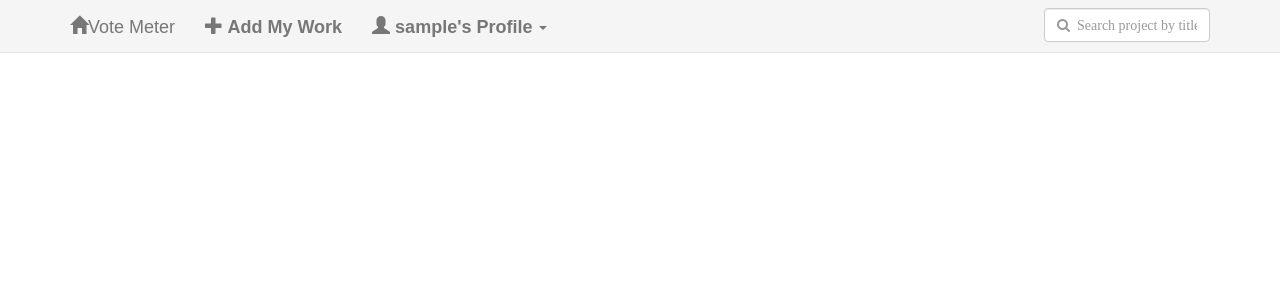
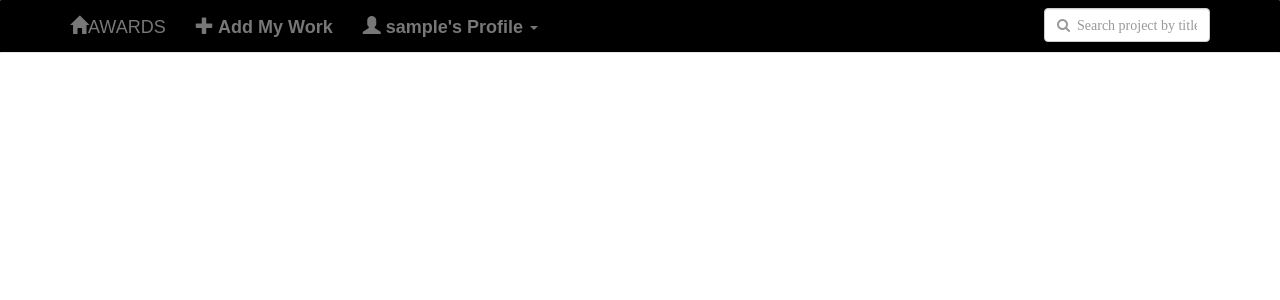
Before and after one commit to iankabugi/Awards, a Django app: page / in a window 1280 px wide. Shown: the top 300 px of the page. Run offline with Django 3.2, Linux system fonts and the light colour scheme; the visitor is signed in with stand-in values (Sample User, id 1); data that the repository does not hold is empty; some libraries are stand-ins or nearby versions; some web fonts are replaced.

```diff
--- a/awards/templates/navbar.html
+++ b/awards/templates/navbar.html
@@ -1,9 +1,10 @@
-<nav class="navbar navbar-default navbar-fixed-top" style="background-color:whitesmoke; border-radius:1px;">
+<nav class="navbar navbar-default navbar-fixed-top" style="background-color:black; border-radius:1px;">
   <div class="container">
     <!-- Brand and toggle get grouped for better mobile display -->
     <div class="navbar-header">
-      <a class="navbar-brand" href="/">  <span class="glyphicon glyphicon-home"></span>Vote Meter</a>
-        <button type="button" class="navbar-toggle collapsed" data-toggle="collapse" data-target="#bs-example-navbar-collapse-1" aria-expanded="false">
+      <a class="navbar-brand" href="/"> <span class="glyphicon glyphicon-home"></span>AWARDS</a>
+      <button type="button" class="navbar-toggle collapsed" data-toggle="collapse"
+        data-target="#bs-example-navbar-collapse-1" aria-expanded="false">
         <span class="sr-only">Toggle navigation</span>
         <span class="icon-bar"></span>
         <span class="icon-bar"></span>
@@ -16,7 +17,8 @@
         {% if user.is_authenticated %}
         <li><a href="{%url 'newPro'%}"><span class="glyphicon glyphicon-plus"></span> Add My Work</a></li>
         <li class="dropdown">
-          <a class="dropdown-toggle" data-toggle="dropdown" href="#">           <span class="glyphicon glyphicon-user"></span> {{user.username}}'s Profile
+          <a class="dropdown-toggle" data-toggle="dropdown" href="#"> <span class="glyphicon glyphicon-user"></span>
+            {{user.username}}'s Profile
             <span class="caret"></span></a>
           <ul class="dropdown-menu">
             <li><a href="/user/{{user.id}}">View Profile</a></li>
@@ -28,7 +30,8 @@
       </ul>
       <form class="navbar-form navbar-right" role="search" action="{% url 'search_results' %}">
         <div class="form-group">
-            <input type="text" class="form-control" placeholder="&#xF002;  Search project by title" name="pro" style="font-family:FontAwesome;text-align:center;">
+          <input type="text" class="form-control" placeholder="&#xF002;  Search project by title" name="pro"
+            style="font-family:FontAwesome;text-align:center;">
         </div>
       </form>
     </div>
@@ -41,7 +44,8 @@
   @import url('https://cdnjs.cloudflare.com/ajax/libs/font-awesome/4.7.0/css/font-awesome.min.css');
 
   @import url('https://fonts.googleapis.com/css?family=Niramit');
-   nav{
+
+  nav {
     font-family: 'Niramit', sans-serif;
     font-size: 18px;
   }
```
Lines whose indentation alone changed are shown as unchanged.
